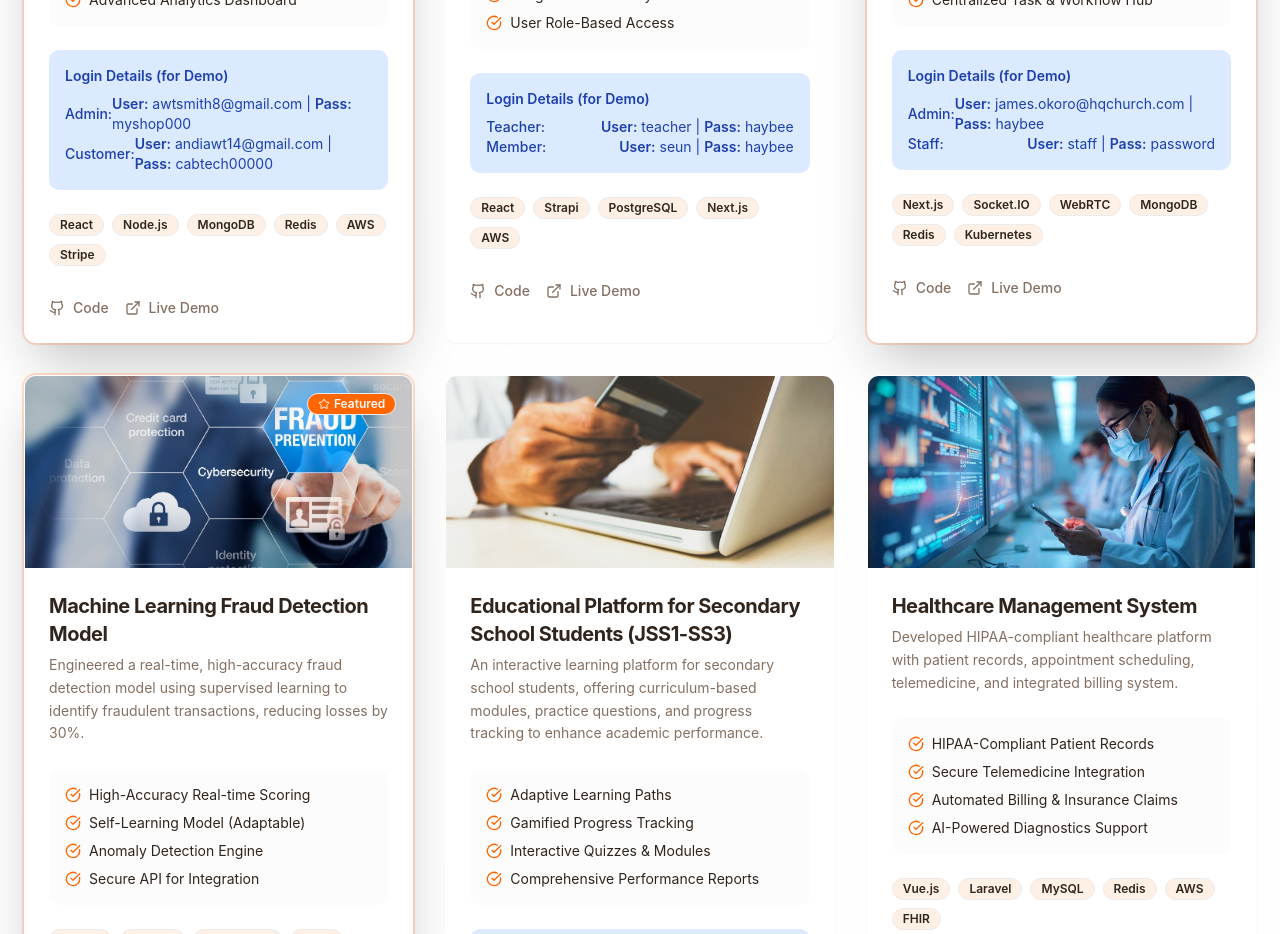
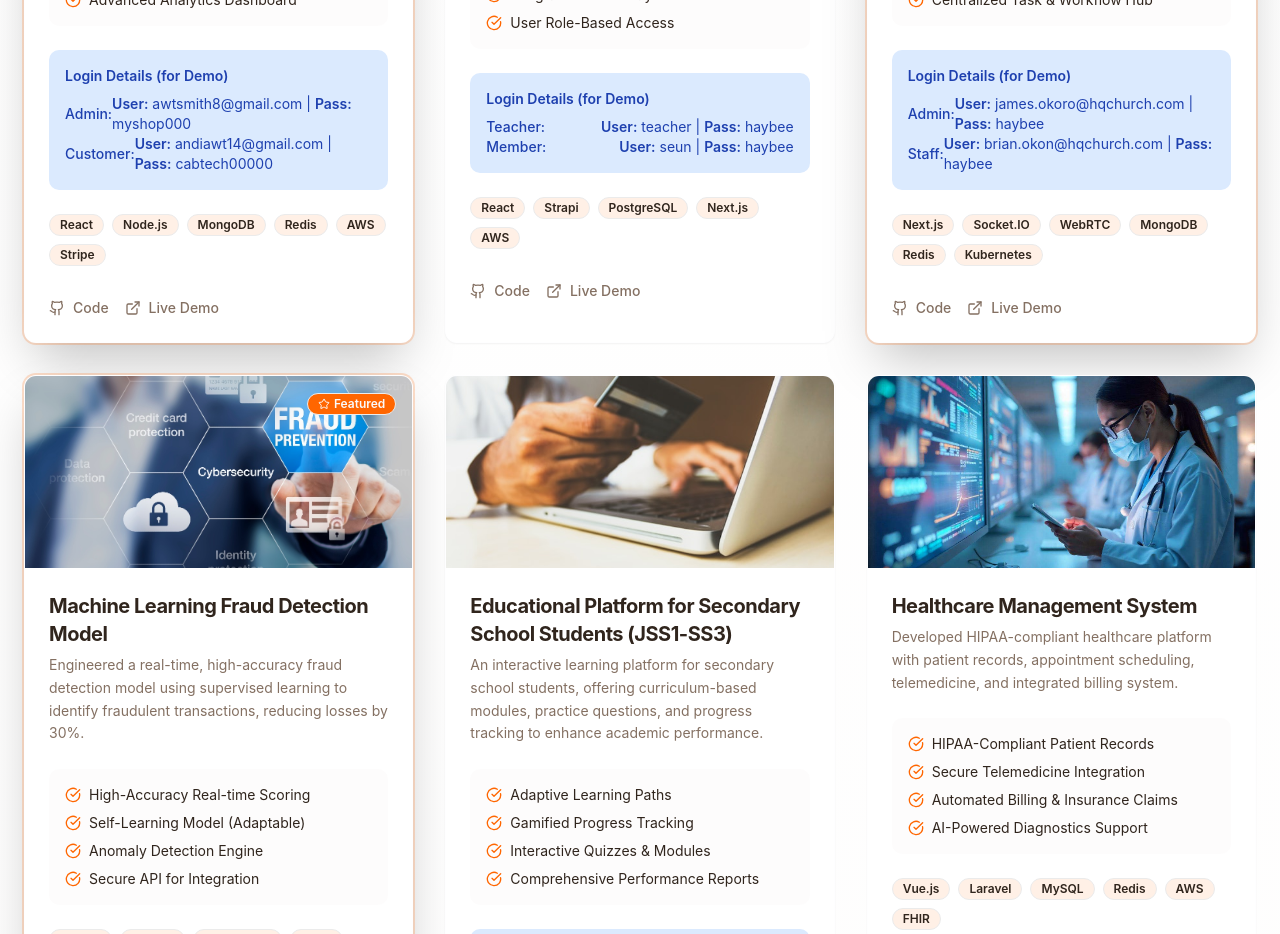
Before and after one commit to forhay123/shop, a React (Vite) app in the folder frontend/: page / in a window 1280 px wide. Shown: the part 3620-4554 px from the top of the page. Built offline with nearby package versions, Linux system fonts and the light colour scheme; no server answers.

Commit message:
Update link in PortfolioSection

```diff
--- a/frontend/src/components/portfolio/PortfolioSection.jsx
+++ b/frontend/src/components/portfolio/PortfolioSection.jsx
@@ -51,7 +51,7 @@ export const PortfolioSection = () => {
       liveLink: "https://subconnectedly-preservable-maxie.ngrok-free.dev/workforce/",
       loginDetails: {
         admin: { username: "james.okoro@hqchurch.com", password: "haybee" },
-        staff: { username: "staff", password: "password" }
+        staff: { username: "brian.okon@hqchurch.com", password: "haybee" }
       },
       functionalities: [
         "Real-time Communication & Messaging",
```
